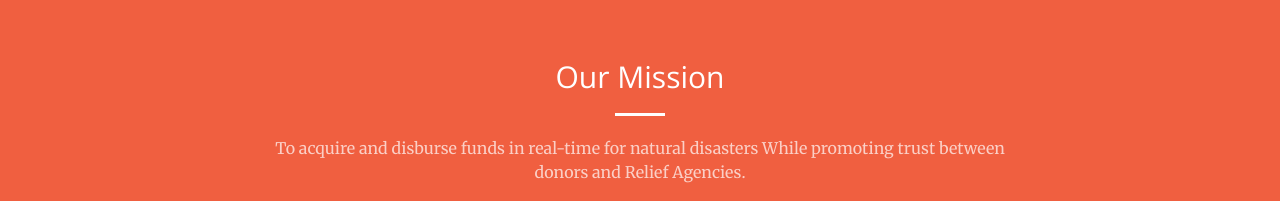
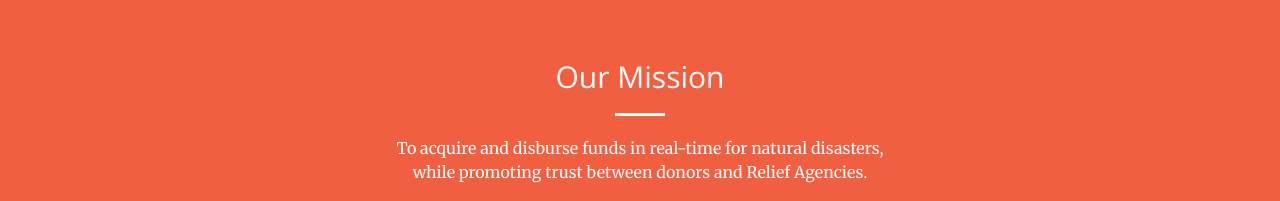
Before and after one commit to blong1996/dr-bits, a website: page index.html in a window 1280 px wide. Shown: the part 840-1041 px from the top of the page. Drawn offline with nearby package versions, Linux system fonts and the light colour scheme.

Commit message:
Photo change, mission statement, and css

```diff
--- a/css/creative.css
+++ b/css/creative.css
@@ -38,7 +38,7 @@ h6 {
   font-family: 'Open Sans', 'Helvetica Neue', Arial, sans-serif;
 }
 p {
-  font-size: 16px;
+  font-size: 40px;
   line-height: 1.5;
   margin-bottom: 20px;
 }
--- a/index.html
+++ b/index.html
@@ -88,7 +88,7 @@
                 <div class="col-lg-8 col-lg-offset-2 text-center">
                     <h2 class="section-heading">Our Mission</h2>
                     <hr class="light">
-                    <p class="text-faded">To acquire and disburse funds in real-time for natural disasters While promoting
+                    <p> To acquire and disburse funds in real-time for natural disasters, <br> while promoting
                         trust between donors and Relief Agencies.</p>
                     <a href="#services" class="page-scroll btn btn-default btn-xl sr-button">Get Started!</a>
                 </div>
```
Also changed, not shown: img/portfolio/thumbnails/1.jpg.
